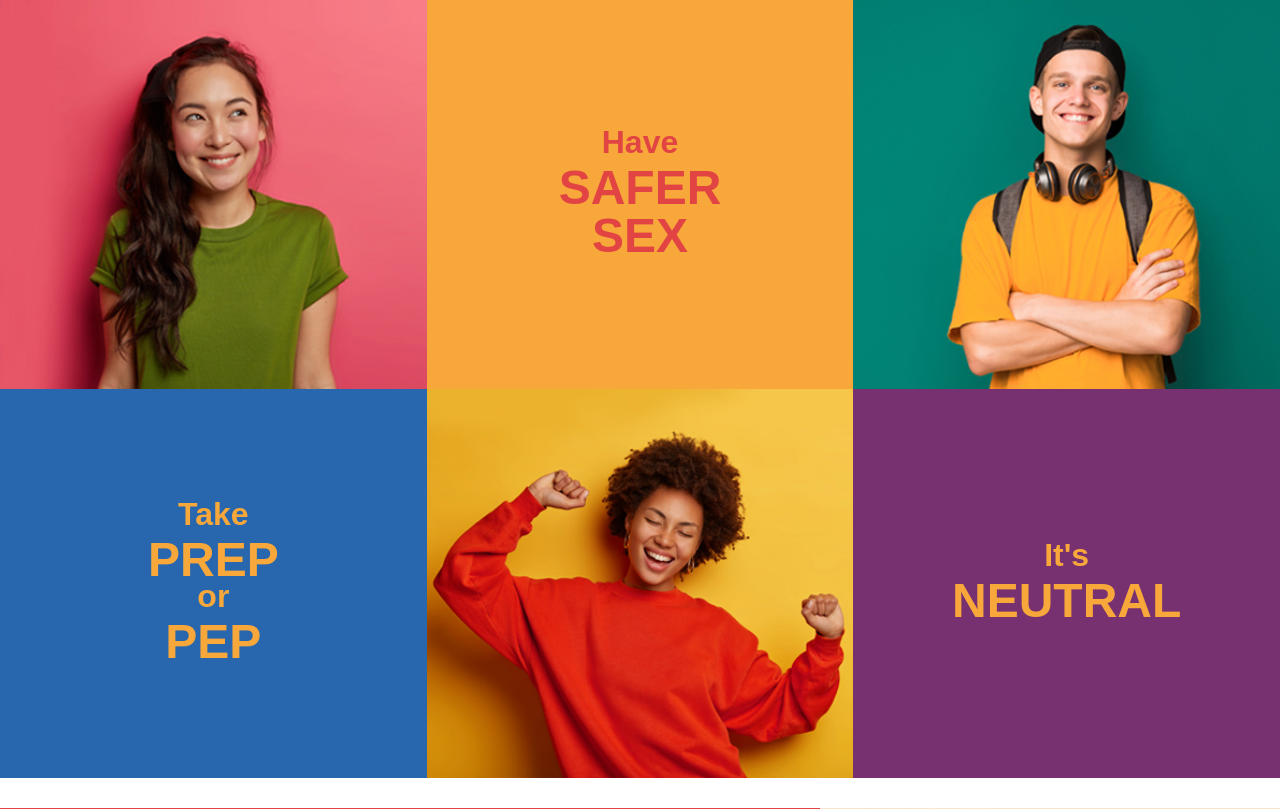
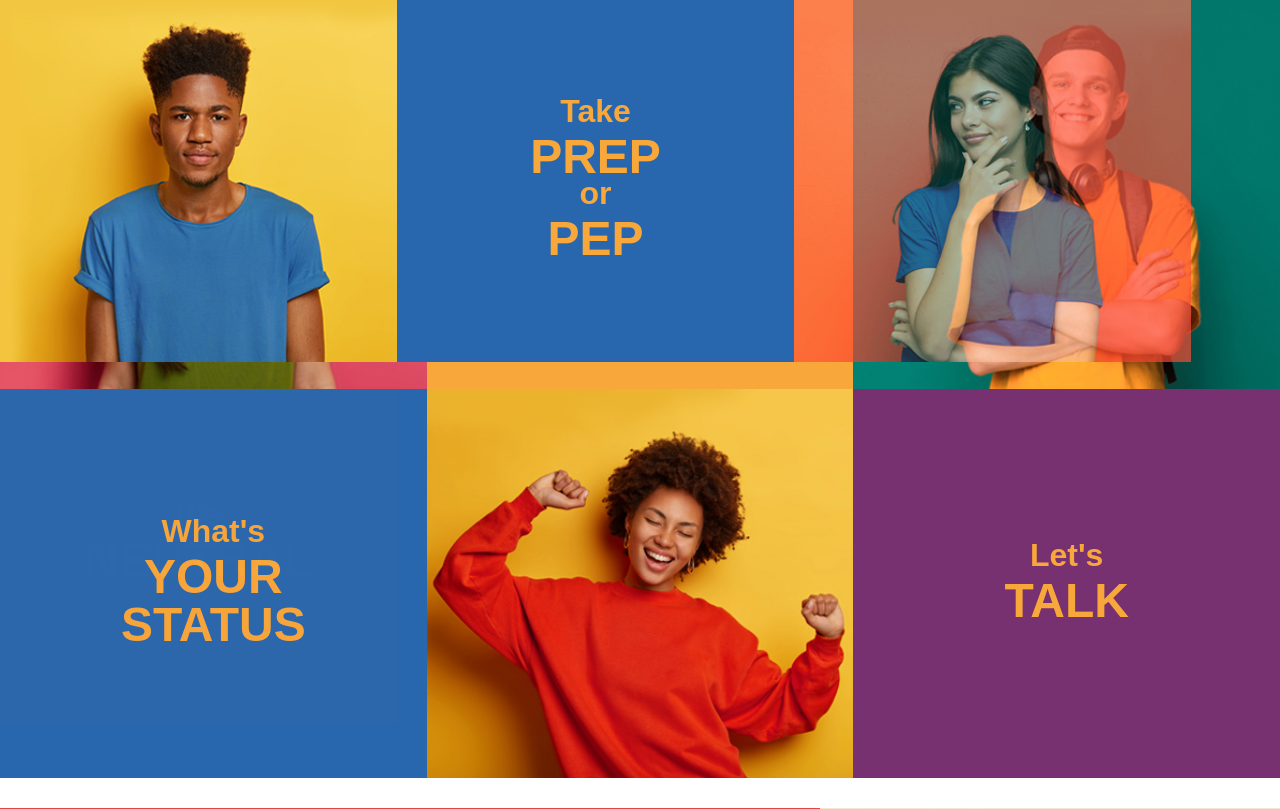
Before and after one commit to mariamkhalifa/Chang_Kayla_Khalifa_Mariam_Gajjar_Kahani_Tsao_Sandra_Valero_Luiza_FIP, a PHP site: page / in a window 1280 px wide. Shown: the part 136-945 px from the top of the page. Run offline with PHP 8.4, Linux system fonts and the light colour scheme; some libraries are stand-ins or nearby versions; some web fonts are replaced.

Commit message:
hero animation done

```diff
--- a/index.php
+++ b/index.php
@@ -8,42 +8,71 @@
     <?php include 'template/header.php'; ?>
 
     <section class="hero">
-    <!-- please only use one h1 per page, also for validation-->
-    <!-- store all the text in one tag and use spans to style them - for screen readers and SEO to read the full sentence-->
+
         <h1 class="hidden">hero</h1>
-            <!-- <picture class="hero-img1">
-                <source srcset="images/asian_girl5.jpg" media="(min-width: 398px)">
-                <source srcset="images/asian_girl7.jpg" media="(min-width: 767px)">
-                <img src="images/asian_girl3.jpg" alt="girl">
-            </picture> -->
-            <div class="hero-img1"><img src="images/asian_girl3.jpg" alt="girl"></div>
+
+            <div class="hero-img1"><img src="images/asian_girl3.jpg" alt="asian girl"></div>
+
             <div class="hero-text1">
                 <p>
                     <span class="small-txt">Have<br></span>
-                    <span class="large-txt">Safer <br>Sex</span>
+                    <span class="large-txt">Safer<br>Sex</span>
                 </p>
             </div>
-            <!-- <picture class="hero-img2">
-                <source srcset="images/blondie_boy5.jpg" media="(min-width: 398px)">
-                <source srcset="images/blondie_boy7.jpg" media="(min-width: 767px)">
-                <img src="images/blondie_boy3.jpg" alt="boy">
-            </picture> -->
-            <div class="hero-img2"><img src="images/blondie_boy3.jpg" alt="boy"></div>
+
+            <div class="hero-img2"><img src="images/blondie_boy3.jpg" alt="blond boy"></div>
+
             <div class="hero-text2">
                 <p>
-                    <span class="small-txt">Take<br></span>
-                    <span class="large-txt">PrEp<br></span>
-                    <span class="small-txt">or<br></span>
-                    <span class="large-txt">PEP</span>
+                    <span class="small-txt">What's<br></span>
+                    <span class="large-txt">Your<br>Status</span>
                 </p>
             </div>
-            <div class="hero-img3"><img src="images/happiness_girl3.jpg" alt="boy"></div>
+
+            <div class="hero-img3"><img src="images/happiness_girl3.jpg" alt="african girl"></div>
+
             <div class="hero-text3">
                 <p>
-                    <span class="small-txt">It's<br></span>
-                    <span class="large-txt">Neutral</span>
+                    <span class="small-txt">Let's<br></span>
+                    <span class="large-txt">Talk</span>
                 </p>
             </div>
+
+            <div class="alt-hero-wrapper">
+                <div class="alt-hero-grid">
+
+                    <div class="alt-hero-img1"><img src="images/dark_skin_teenager3.jpg" alt="african boy"></div>
+
+                    <div class="alt-hero-text1">
+                        <p>
+                            <span class="small-txt">Take<br></span>
+                            <span class="large-txt">PrEp<br></span>
+                            <span class="small-txt">or<br></span>
+                            <span class="large-txt">PEP</span>
+                        </p>
+                    </div>
+
+                    <div class="alt-hero-img2"><img src="images/thinking_girl3.jpg" alt="dark haired girl"></div>
+
+                    <div class="alt-hero-text2">
+                        <p>
+                            <span class="small-txt">It's<br></span>
+                            <span class="large-txt">Neutral</span>
+                        </p>
+                    </div>
+
+                    <div class="alt-hero-img3"><img src="images/curly_haired_girl3.jpg" alt="red haired girl"></div>
+
+                    <div class="alt-hero-text3">
+                        <p>
+                            <span class="small-txt">With<br></span>
+                            <span class="large-txt">Pride</span>
+                        </p>
+                    </div>
+
+                </div>
+            </div>
+
     </section>
 
     <section class="about">
--- a/sass/modules/_h_about.scss
+++ b/sass/modules/_h_about.scss
@@ -2,6 +2,12 @@
     margin-top: 30px;
     @include col;
     align-items: center;
+}
+
+.about-img {
+    img {
+        width: 100%;
+    }
 }
 
 .about-top {
--- a/sass/modules/_h_hero.scss
+++ b/sass/modules/_h_hero.scss
@@ -4,17 +4,8 @@
     grid-template-columns: 1fr;
     grid-template-rows: 1fr 1fr;
     text-align: center;
+    position: relative;
 }
-
-// .hero1 {
-//     @include col;
-// }
-
-// .hero-img1 {
-//     background: url(../images/asian_girl3.jpg) no-repeat center;
-//     height: 362px;
-//     width: 100%;
-// }
 
 .hero-img1 {
     @include col;
@@ -25,8 +16,8 @@
 }
 
 .hero-text1 {
+    background-color: $yellow-orange;
     color: $red;
-    background-color: $yellow-orange;
     width: 100%;
     height: 100%;
     @include col;
@@ -49,10 +40,6 @@
     margin-top: 4px;
 }
 
-// .hero2 {
-//     display: none;
-// }
-
 .hero-img2 {
     display: none;
 }
@@ -69,11 +56,58 @@
     display: none;
 }
 
+.alt-hero-wrapper {
+    position: absolute;
+}
+
+.alt-hero-grid {
+    display: grid;
+    grid-template-columns: 1fr;
+    grid-template-rows: 1fr 1fr;
+    text-align: center;
+}
+
+.alt-hero-img1 {
+    @include col;
+    align-items: center;
+    img {
+        width: 100%;
+        animation: 10s ease-in-out infinite alternate fade;
+    }
+}
+
+.alt-hero-text1 {
+    background-color: $blue;
+    color: $yellow-orange;
+    width: 100%;
+    height: 100%;
+    @include col;
+    justify-content: center;
+    animation: 10s ease-in-out .5s infinite alternate fade;
+}
+
+.alt-hero-img2 {
+    display: none;
+}
+
+.alt-hero-text2 {
+    display: none;
+}
+
+.alt-hero-img3 {
+    display: none;
+}
+
+.alt-hero-text3 {
+    display: none;
+}
+
 @media screen and (min-width: 398px) {
     .hero {
         display: grid;
         grid-template-areas: 'a b'
-                             'c d';
+                             'c d'
+                             'e f';
         grid-template-columns: 1fr 1fr;
         grid-template-columns: 1fr 1fr;
     }
@@ -84,15 +118,14 @@
 
     .hero-text1 {
         grid-area: b;
-        h2 {
-            font-size: 1.5em;
-        }
-        h1 {
-            text-transform: uppercase;
-            margin-top: 0;
-            font-size: 2em;
-            line-height: 1em;
-        }
+    }
+
+    .small-txt {
+        font-size: 1.5em;
+    }
+
+    .large-txt {
+        font-size: 2.5em;
     }
 
     .hero-img2 {
@@ -112,51 +145,6 @@
         height: 100%;
         @include col;
         justify-content: center;
-        h2 {
-            font-size: 1.5em;
-        }
-        h1 {
-            text-transform: uppercase;
-            //margin-top: 5px;
-            font-size: 2em;
-            line-height: 1em;
-        }
-    }
-}
-
-@media screen and (min-width: 605px) {
-    .hero-text1 {
-        h2 {
-           font-size: 2em;
-        }
-        h1 {
-            font-size: 3em;
-        }
-    }
-    .hero-text2 {
-        h2 {
-            font-size: 2em;
-        }
-        h1 {
-            font-size: 3em;
-        }
-    }
-}
-
-@media screen and (min-width: 900px) {
-    .hero {
-        grid-template-areas: 'a b c'
-                             'd e f';
-        grid-template-columns: repeat(3, 1fr);
-        grid-template-rows: repeat(2, 1fr);
-    }
-
-    .hero-img2 {
-        grid-area: c;
-    }
-
-    .hero-text2 {
-        grid-area: d;
     }
 
     .hero-img3 {
@@ -176,8 +164,122 @@
         height: 100%;
         @include col;
         justify-content: center;
-        h1 {
-            text-transform: uppercase;
+    }
+
+    .alt-hero-grid {
+        display: grid;
+        grid-template-areas: 'a b'
+                             'c d'
+                             'e f';
+        grid-template-columns: 1fr 1fr;
+        grid-template-columns: 1fr 1fr;
+    }
+
+    .alt-hero-img2 {
+        grid-area: d;
+        @include col;
+        align-items: center;
+        img {
+            width: 100%;
+            animation: 10s ease-in-out 1.5s infinite alternate fade;
         }
     }
+
+    .alt-hero-text2 {
+        grid-area: c;
+        background-color: $red;
+        color: $yellow-orange;
+        width: 100%;
+        height: 100%;
+        @include col;
+        justify-content: center;
+        animation: 10s ease-in-out 1s infinite alternate fade;
+    }
+
+    .alt-hero-img3 {
+        grid-area: e;
+        @include col;
+        align-items: center;
+        img {
+            width: 100%;
+            animation: 10s ease-in-out 2s infinite alternate fade;
+        }
+    }
+
+    .alt-hero-text3 {
+        grid-area: f;
+        background-color: $green;
+        color: $dark-blue;
+        width: 100%;
+        height: 100%;
+        @include col;
+        justify-content: center;
+        animation: 10s ease-in-out 2.5s infinite alternate fade;
+    }
 }
+
+@media screen and (min-width: 605px) {
+    .small-txt {
+        font-size: 2em;
+    }
+
+    .large-txt {
+        font-size: 3em;
+    }
+}
+
+@media screen and (min-width: 900px) {
+    .hero {
+        grid-template-areas: 'a b c'
+                             'd e f';
+        grid-template-columns: repeat(3, 1fr);
+        grid-template-rows: repeat(2, 1fr);
+    }
+
+    .hero-img2 {
+        grid-area: c;
+
+    }
+
+    .hero-text2 {
+        grid-area: d;
+
+    }
+
+
+
+    .alt-hero-grid {
+        grid-template-areas: 'a b c'
+                             'd e f';
+        grid-template-columns: repeat(3, 1fr);
+        grid-template-rows: repeat(2, 1fr);
+    }
+
+    .alt-hero-img2 {
+        grid-area: c;
+        animation-delay: 1.5s;
+    }
+
+    .alt-hero-text2 {
+        grid-area: d;
+        animation-delay: 2s;
+    }
+
+    .alt-hero-img3 {
+        img {
+            animation-delay: 2.5s;
+        }
+    }
+
+    .alt-hero-text3 {
+        animation-delay: 3s;;
+    }
+
+}
+
+@keyframes fade {
+    0% {opacity: 0;}
+    45% {opacity: 0;}
+    55% {opacity: 1;}
+    100% {opacity: 1;}
+}
--- a/sass/modules/_h_video.scss
+++ b/sass/modules/_h_video.scss
@@ -21,6 +21,9 @@
     position: relative;
     justify-content: center;
     //height: 459px;
+    img {
+        width: 100%;
+    }
     .video-icon {
         width: 100px;
         position: absolute;
```
Also changed, not shown: css/main.css, images/curly_haired_girl3.jpg, 1 other file.
